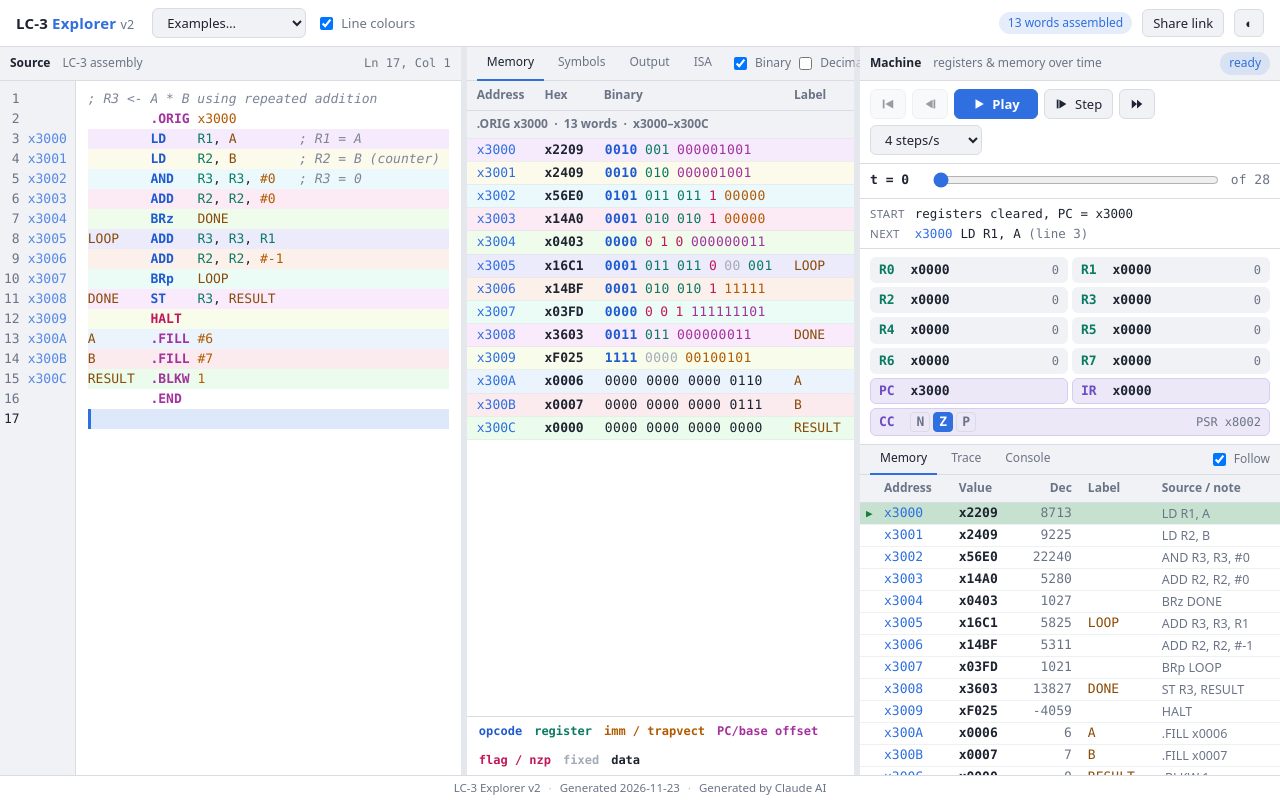
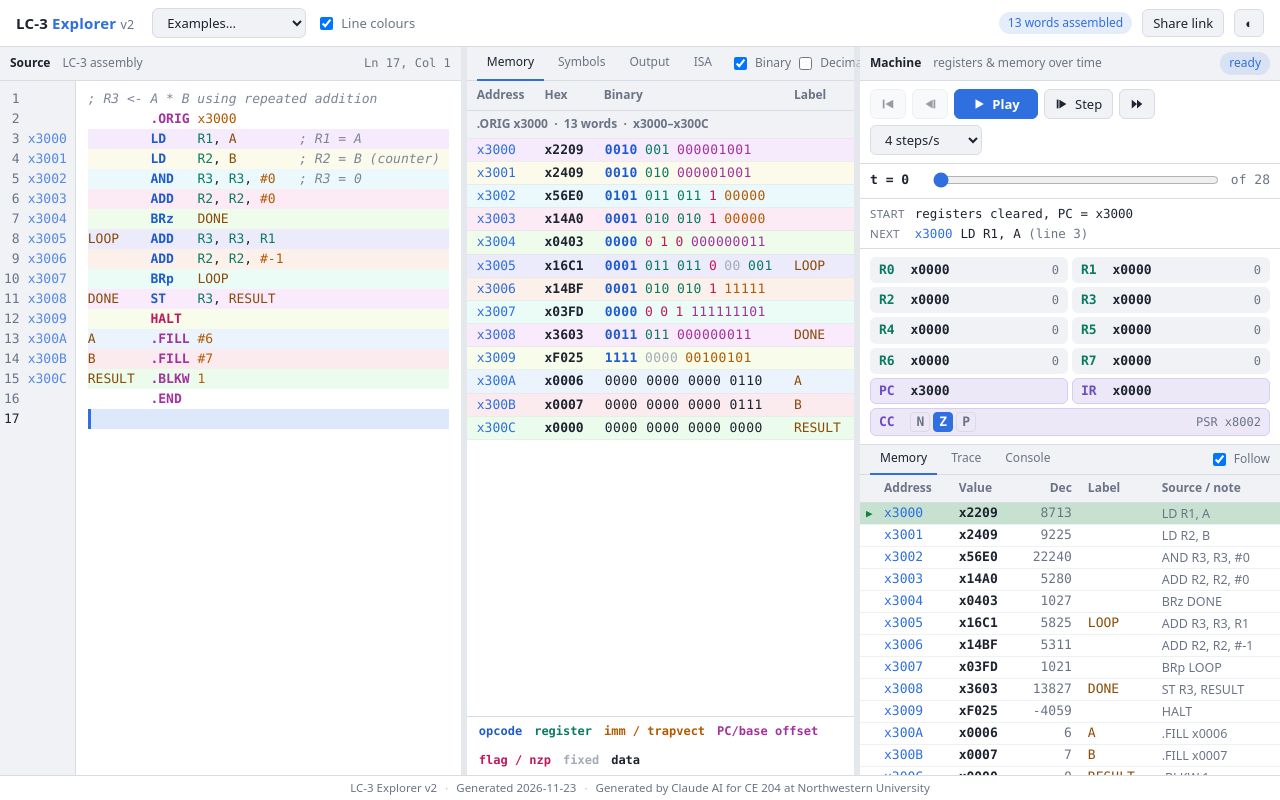
Before and after one commit to caslab-code/ce203-lc3-explorer, a plain HTML site: page lc3-explorer.html in a window 1280 px wide. Drawn offline with Linux system fonts and the light colour scheme.

Commit message:
Footer: generated by Claude AI for CE 204 at Northwestern University
Co-Authored-By: Claude Opus 5.5 <noreply@anthropic.com>

```diff
--- a/lc3-explorer.html
+++ b/lc3-explorer.html
@@ -452,7 +452,7 @@ table.mem tr.row.exec td:first-child { box-shadow: inset 3px 0 0 var(--exec); }
 <footer>
   <span>LC-3 Explorer v2</span><span class="sep">·</span>
   <span>Generated 2026-11-23</span><span class="sep">·</span>
-  <span>Generated by Claude AI</span>
+  <span>Generated by Claude AI for CE 204 at Northwestern University</span>
 </footer>
 <div id="tip"></div>
 
```
